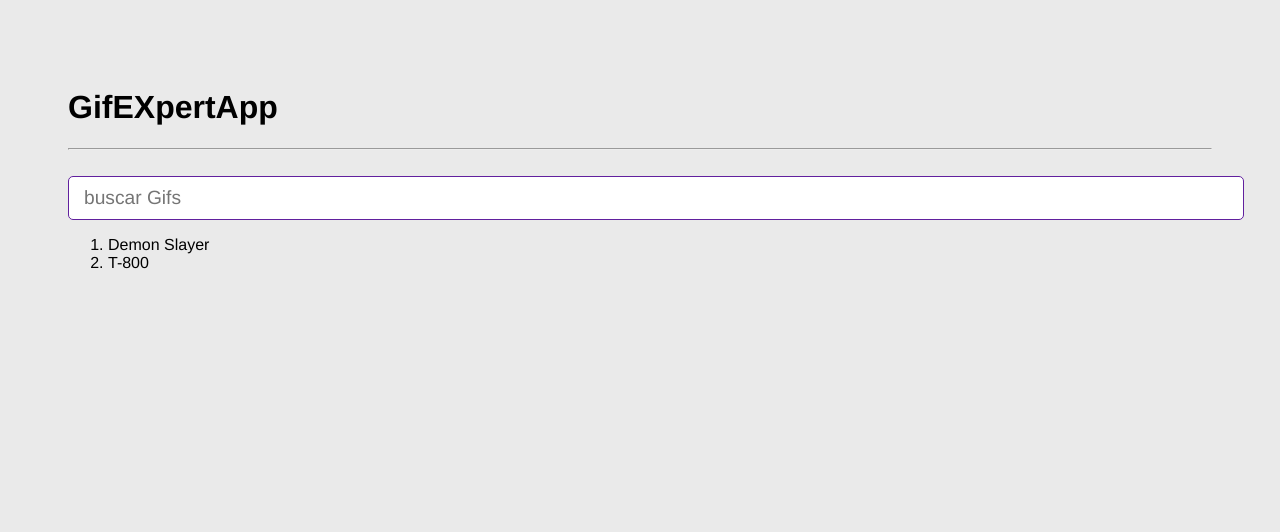
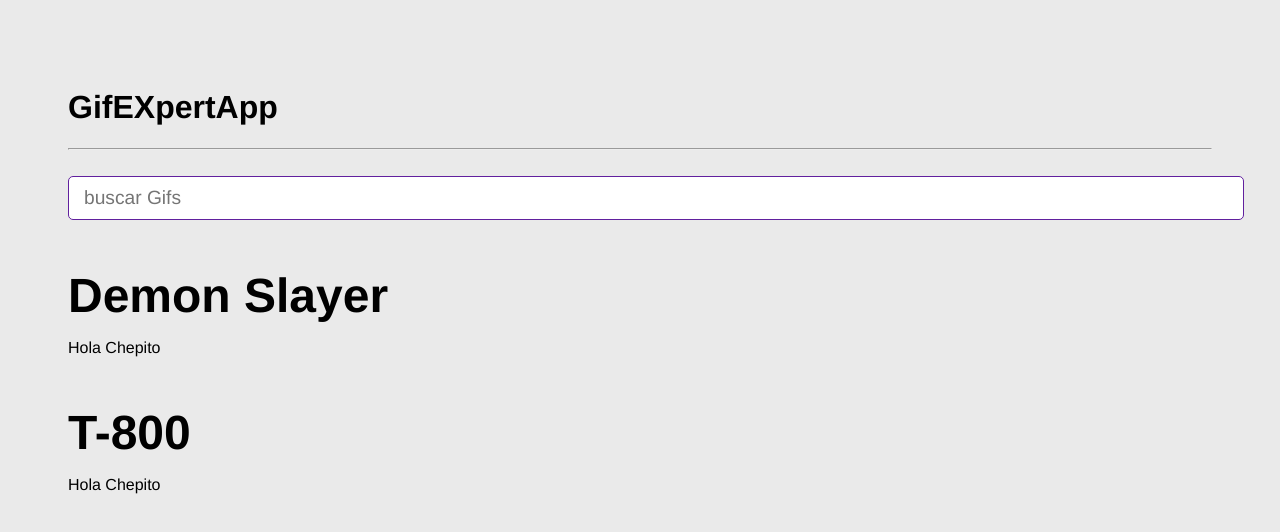
Before and after one commit to CodingJhames/T-950, a React (Vite) app in the folder react-vite/gif-expert-vite/: page / in a window 1280 px wide. Shown: the top 532 px of the page. Built offline with nearby package versions, Linux system fonts and the light colour scheme.

Commit message:
added gif-expert-vite

```diff
--- a/react-vite/gif-expert-vite/src/GifExpertApp.jsx
+++ b/react-vite/gif-expert-vite/src/GifExpertApp.jsx
@@ -2,6 +2,7 @@
 import React from 'react'
 import { useState } from 'react'
 import AddCategory from './components/AddCategory';
+import GifGrid from './components/GifGrid';
 
 
 const GifExpertApp = () => {
@@ -41,12 +42,26 @@
 
         {/* <button onClick={ onAddCategory } >Agregar</button> */}
 
-        <ol>
-            { categories.map( category => {
-                return <li key={ category } >{category}</li>
-            } ) }
-            {/* <li></li> */}
-        </ol>
+
+        {/* <div key={ category }>
+                    <h3>{category}</h3>
+                    <li >{category}</li>
+                </div> */}
+
+
+        {
+
+        categories.map( ( category ) => (
+
+            < GifGrid
+            key={category}
+            category={category}
+            />
+        )
+
+            ) }
+        {/* <li></li> */}
+
 
     </>
   )
--- /dev/null
+++ b/react-vite/gif-expert-vite/src/components/GifGrid.jsx
@@ -0,0 +1,20 @@
+
+
+
+    const GifGrid = ( {category} ) => {
+
+
+
+
+      return (
+        <>
+
+        <h3>{category}</h3>
+        <p>Hola Chepito</p>
+
+
+        </>
+      )
+    }
+
+    export default GifGrid
```
